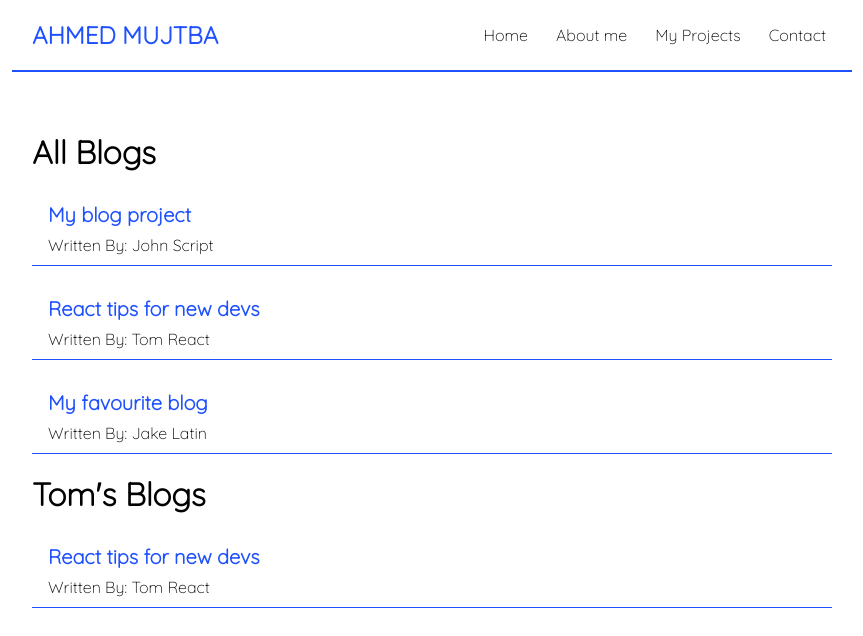
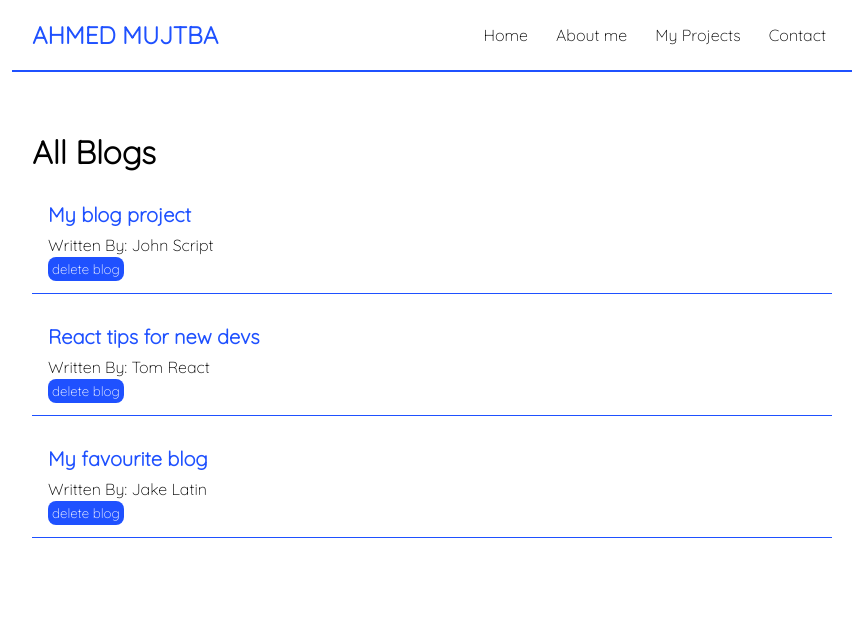
Before and after one commit to ahmedmujtba/react-blog, a React (Create React App) app in the folder react-blog/: page / in a window 1280 px wide. Shown: the top 636 px of the page, without its empty margins (208-1071 px from the left). Built offline with nearby package versions, Linux system fonts and the light colour scheme.

Commit message:
passing functions as props

```diff
--- a/react-blog/src/BlogList.js
+++ b/react-blog/src/BlogList.js
@@ -1,7 +1,4 @@
-const BlogList = (props) => {
-  const blogs = props.blogs;
-  const title = props.title;
-
+const BlogList = ({ blogs, title, handleDelete }) => {
   return (
     <div className="blog-list">
       <h1>{title}</h1>
@@ -10,6 +7,7 @@
           <div className="blog-preview" key={blog.id}>
             <h2>{blog.title}</h2>
             <p>Written By: {blog.author}</p>
+            <button onClick={() => handleDelete(blog.id)}>delete blog</button>
           </div>
         );
       })}
--- a/react-blog/src/Home.js
+++ b/react-blog/src/Home.js
@@ -22,13 +22,13 @@
       id: 3,
     },
   ]);
+  const handleDelete = (id) => {
+    const newBlogs = blogs.filter((blog) => blog.id !== id);
+    setBlogs(newBlogs);
+  };
   return (
     <div className="home">
-      <BlogList blogs={blogs} title="All Blogs" />
-      <BlogList
-        blogs={blogs.filter((blog) => blog.author === "Tom React")}
-        title="Tom's Blogs"
-      />
+      <BlogList blogs={blogs} title="All Blogs" handleDelete={handleDelete} />
     </div>
   );
 };
```
